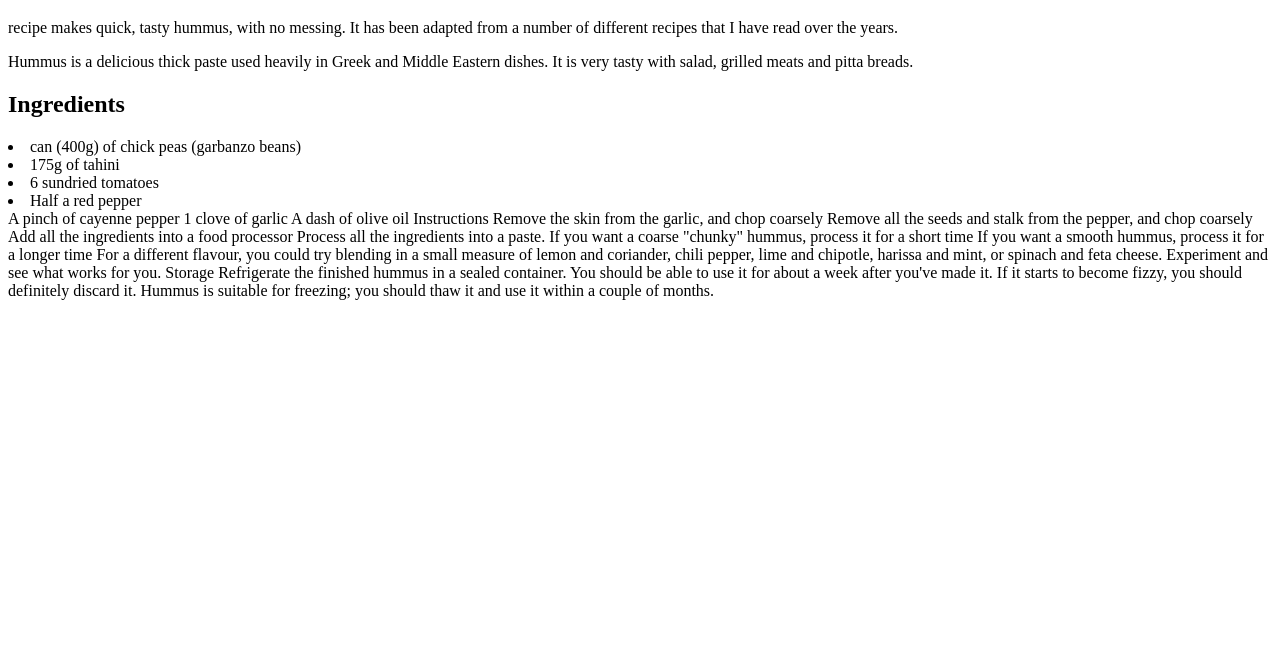
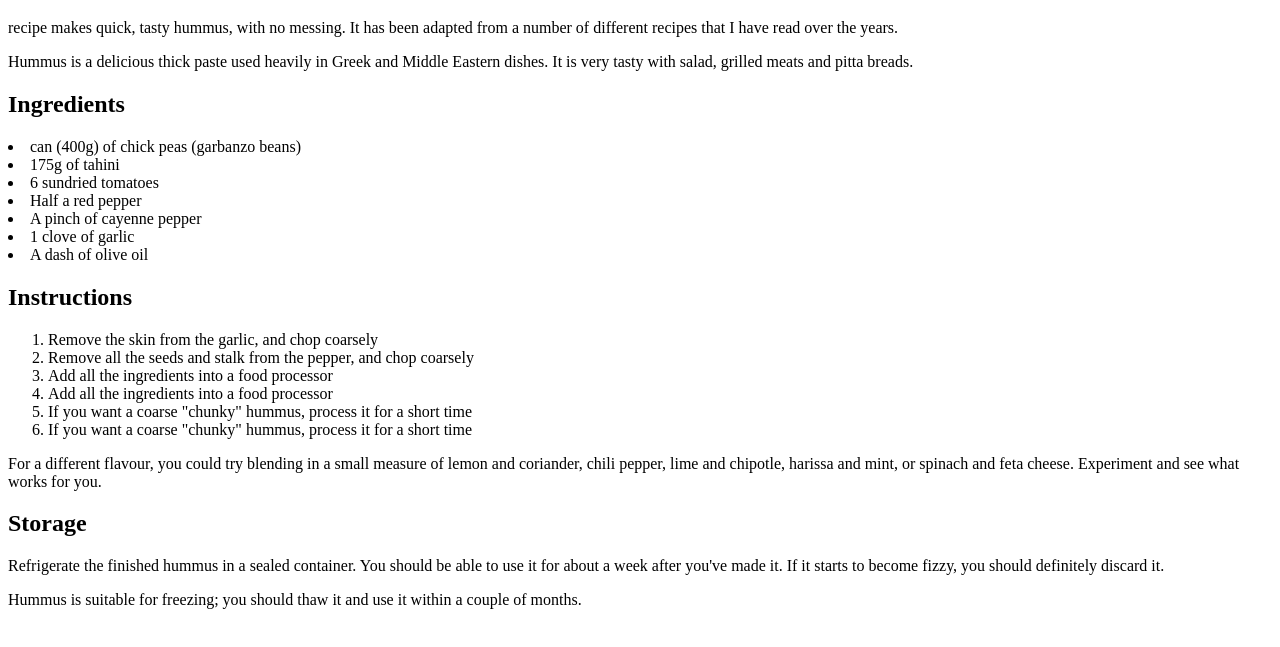
Before and after one commit to Axelwhite1/Web-project-, a plain HTML site: page tp2.html in a window 1280 px wide. Shown: the part 61-708 px from the top of the page. Drawn offline with Linux system fonts and the light colour scheme.

Commit message:
tp2,html
casi terminado

```diff
--- a/tp2.html
+++ b/tp2.html
@@ -25,25 +25,25 @@ usar etiqquetas de titulo, de parrafo, de texto continuado (<span>), listas orde
     <li>175g of tahini</li>
     <li>6 sundried tomatoes</li>
     <li>Half a red pepper</li>
-    A pinch of cayenne pepper
-    1 clove of garlic
-    A dash of olive oil
+    <li>A pinch of cayenne pepper</li>
+    <li>1 clove of garlic</li>
+    <li>A dash of olive oil</li>
      </u1>
-    Instructions
+         <h2>Instructions</h2>
+    <p> <ol>
+   <li>Remove the skin from the garlic, and chop coarsely</li>
+   <li>Remove all the seeds and stalk from the pepper, and chop coarsely</li>
+    <li>Add all the ingredients into a food processor</li>
+    <li>Add all the ingredients into a food processor</li>
+    <li>If you want a coarse "chunky" hummus, process it for a short time</li>
+    <li>If you want a coarse "chunky" hummus, process it for a short time</li></ol>
+</p>
+   <p>For a different flavour, you could try blending in a small measure of lemon and coriander, chili pepper, lime and chipotle, harissa and mint, or spinach and feta cheese. Experiment and see what works for you.</p>
 
-    Remove the skin from the garlic, and chop coarsely
-    Remove all the seeds and stalk from the pepper, and chop coarsely
-    Add all the ingredients into a food processor
-    Process all the ingredients into a paste.
-    If you want a coarse "chunky" hummus, process it for a short time
-    If you want a smooth hummus, process it for a longer time
+    <h2>Storage</h2>
 
-    For a different flavour, you could try blending in a small measure of lemon and coriander, chili pepper, lime and chipotle, harissa and mint, or spinach and feta cheese. Experiment and see what works for you.
+    <p>Refrigerate the finished hummus in a sealed container. You should be able to use it for about a week after you've made it. If it starts to become fizzy, you should definitely discard it.</p>
 
-    Storage
-
-    Refrigerate the finished hummus in a sealed container. You should be able to use it for about a week after you've made it. If it starts to become fizzy, you should definitely discard it.
-
-    Hummus is suitable for freezing; you should thaw it and use it within a couple of months.
+    <p>Hummus is suitable for freezing; you should thaw it and use it within a couple of months. </p>
 </body>
 </html>
```
